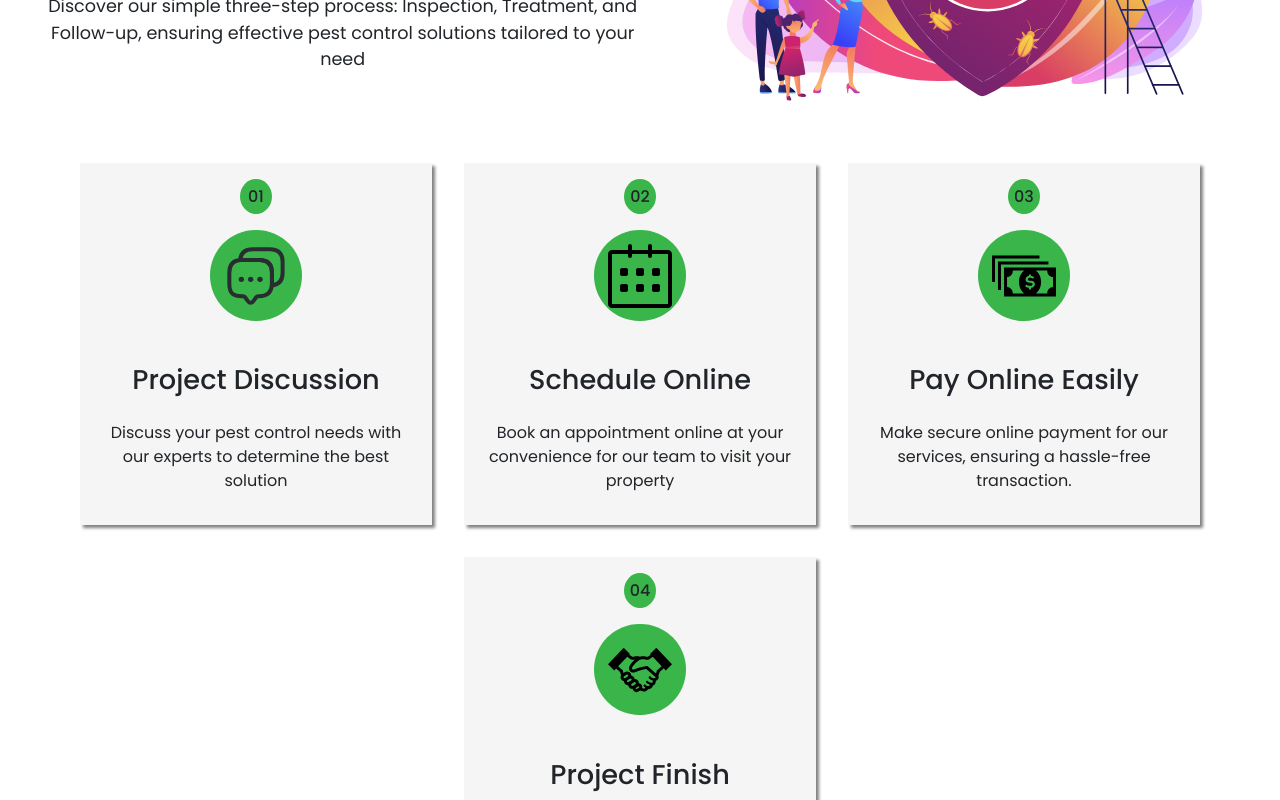
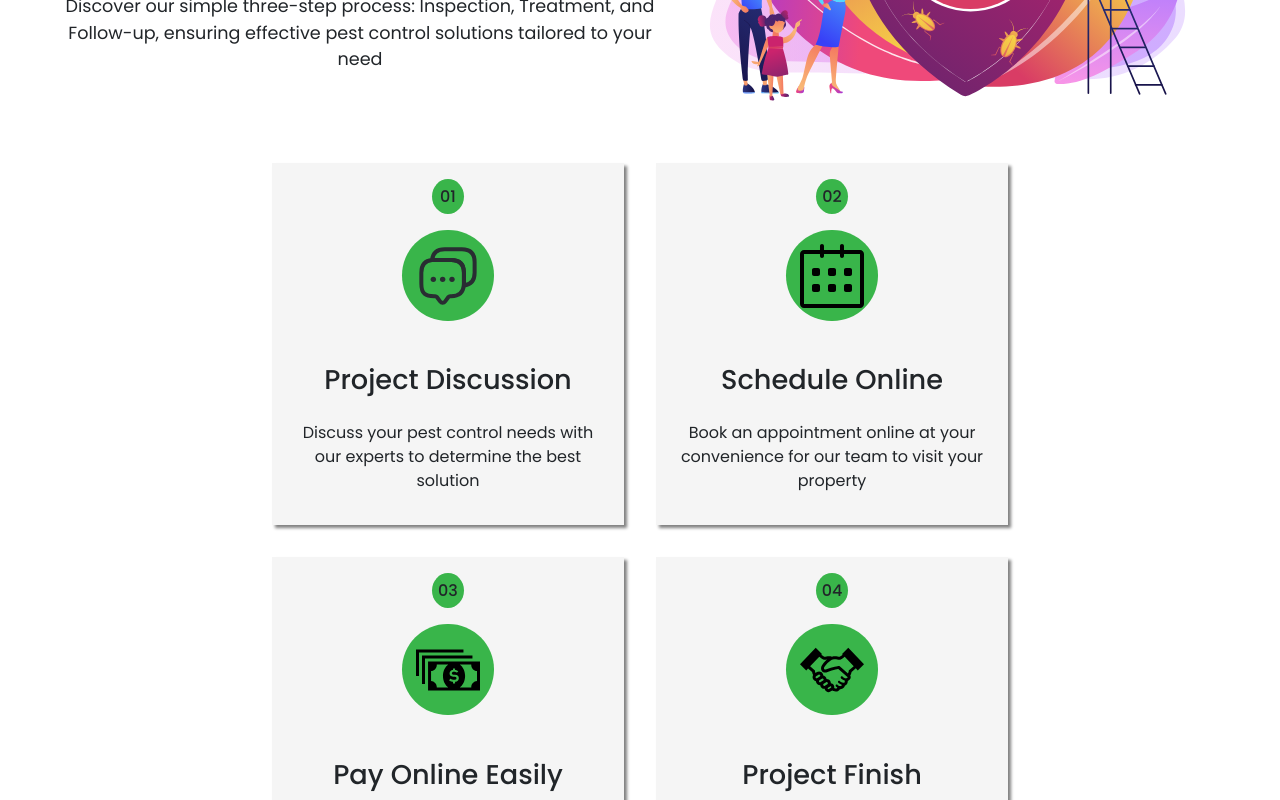
Before and after one commit to alecnissen/Precision-Pest-Control, a React (Vite) app: page / in a window 1280 px wide. Shown: the part 3340-4140 px from the top of the page. Built offline with nearby package versions, Linux system fonts and the light colour scheme.

Commit message:
ensured two cards per row at certain screen sizes for process section, now will complete the rest of the responsiveness for gallery 1 homepage section

```diff
--- a/src/Styles/process_styles.scss
+++ b/src/Styles/process_styles.scss
@@ -121,9 +121,21 @@
 
 
 @media (max-width: 1567px) {
+
+    .process-content-wrapper {
+        display: flex;
+        flex-direction: column;
+        justify-content: center;
+        align-items: center;
+    }
+
+
     .process-cards-container {
       display: flex;
       justify-content: center;
+      align-items: center;
+      width: 50em;
+      flex-wrap: wrap;
     //   flex-basis: 33.33333%;
     }
 
@@ -182,6 +194,15 @@
         padding: 0.5em;
     }
 
+    .process-cards-container {
+        display: flex;
+        justify-content: center;
+        align-items: center;
+        width: auto;
+        flex-wrap: wrap;
+      //   flex-basis: 33.33333%;
+      }
+
 }
 
 
```
